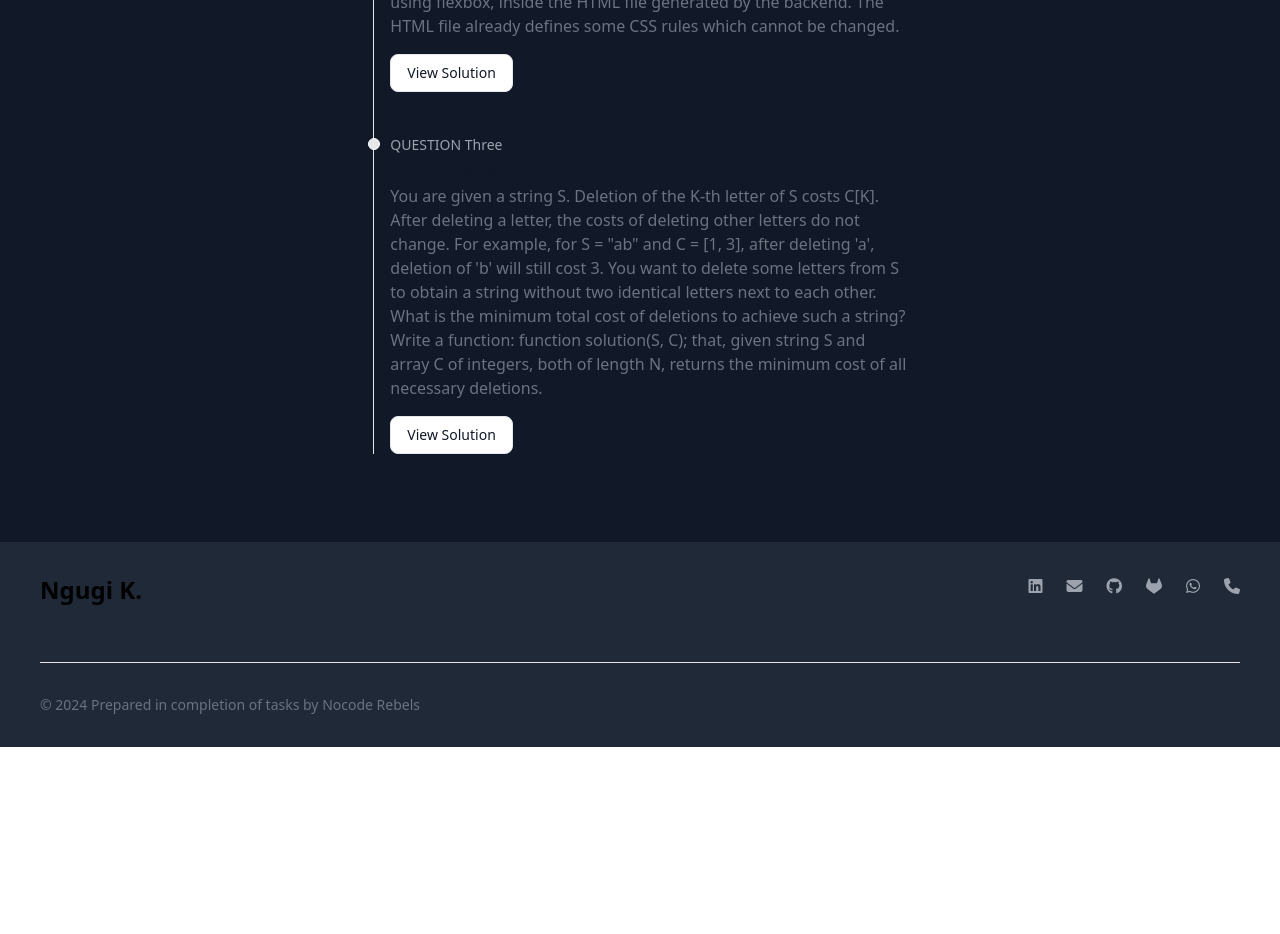
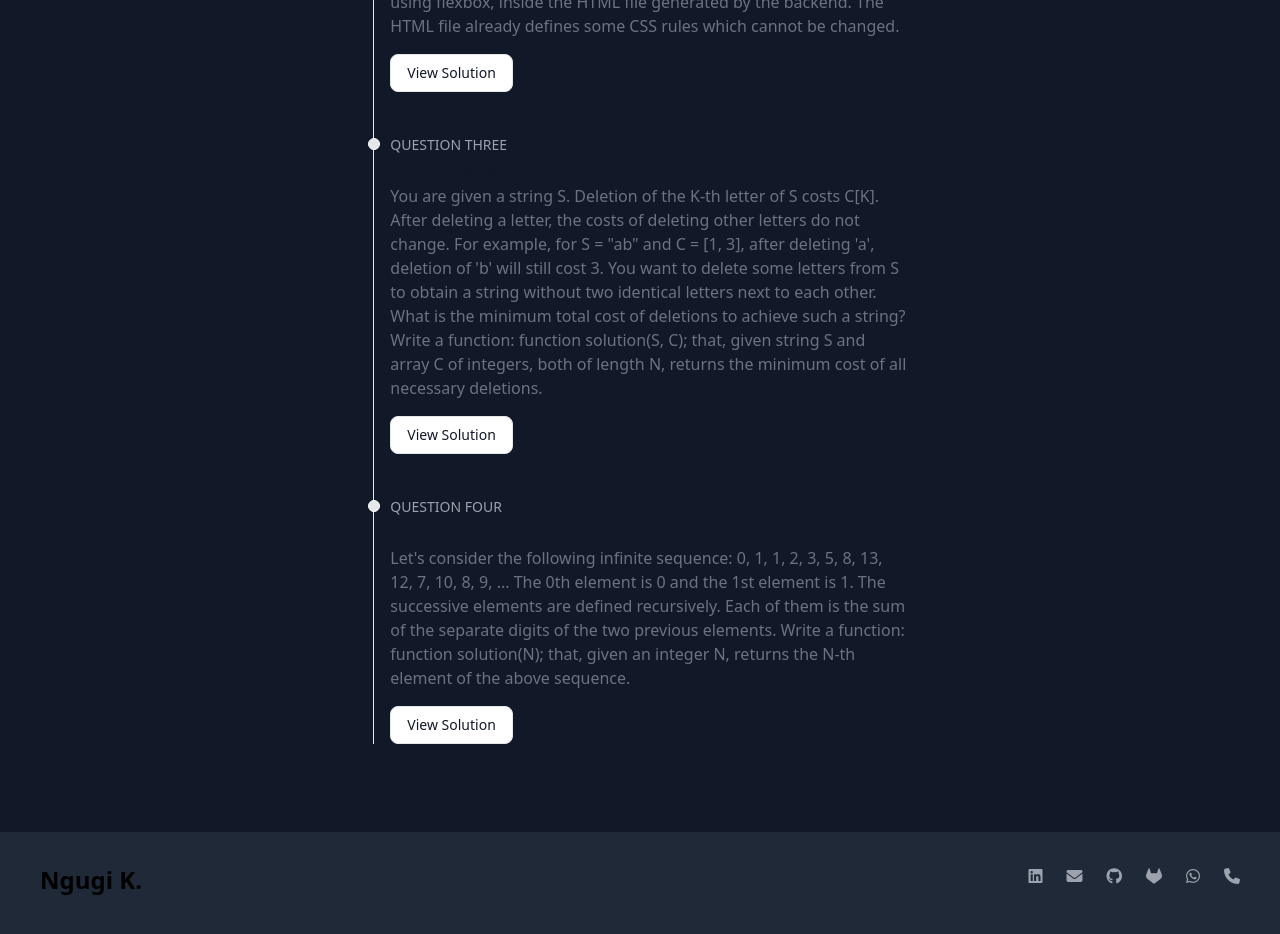
Before and after one commit to HeptaAurium/no-code-rebels, a Vue app: page / in a window 1280 px wide. Shown: the part 920-1854 px from the top of the page. Before the commit the page ends 1667 px from the top, so only its background shows below. Built offline with nearby package versions, Linux system fonts and the light colour scheme.

Commit message:
Question four

```diff
--- a/src/pages/home/Main.vue
+++ b/src/pages/home/Main.vue
@@ -66,7 +66,7 @@
             class="absolute w-3 h-3 bg-gray-200 rounded-full mt-1.5 -start-1.5 border border-white dark:border-gray-900 dark:bg-gray-700"
           ></div>
           <time
-            class="mb-1 text-sm font-normal leading-none text-gray-400 dark:text-gray-500"
+            class="mb-1 text-sm font-normal leading-none text-gray-400 dark:text-gray-500 uppercase"
             >QUESTION ONE</time
           >
           <h3 class="text-lg font-semibold text-gray-900 dark:text-white">
@@ -92,7 +92,7 @@
             class="absolute w-3 h-3 bg-gray-200 rounded-full mt-1.5 -start-1.5 border border-white dark:border-gray-900 dark:bg-gray-700"
           ></div>
           <time
-            class="mb-1 text-sm font-normal leading-none text-gray-400 dark:text-gray-500"
+            class="mb-1 text-sm font-normal leading-none text-gray-400 dark:text-gray-500 uppercase"
             >QUESTION TWO</time
           >
           <h3 class="text-lg font-semibold text-gray-900 dark:text-white">
@@ -112,12 +112,13 @@
             >View Solution
           </router-link>
         </li>
+
         <li class="mb-10 ms-4">
           <div
             class="absolute w-3 h-3 bg-gray-200 rounded-full mt-1.5 -start-1.5 border border-white dark:border-gray-900 dark:bg-gray-700"
           ></div>
           <time
-            class="mb-1 text-sm font-normal leading-none text-gray-400 dark:text-gray-500"
+            class="mb-1 text-sm font-normal leading-none text-gray-400 dark:text-gray-500 uppercase"
             >QUESTION Three</time
           >
           <h3 class="text-lg font-semibold text-gray-900 dark:text-white">
@@ -143,6 +144,34 @@
             >View Solution
           </router-link>
         </li>
+        <li class="mb-10 ms-4">
+          <div
+            class="absolute w-3 h-3 bg-gray-200 rounded-full mt-1.5 -start-1.5 border border-white dark:border-gray-900 dark:bg-gray-700"
+          ></div>
+          <time
+            class="mb-1 text-sm font-normal leading-none text-gray-400 dark:text-gray-500 uppercase"
+            >QUESTION Four</time
+          >
+          <h3 class="text-lg font-semibold text-gray-900 dark:text-white">
+            Fib Digits
+          </h3>
+          <p
+            class="mb-4 text-base font-normal text-gray-500 dark:text-gray-400"
+          >
+            Let's consider the following infinite sequence: 0, 1, 1, 2, 3, 5, 8,
+            13, 12, 7, 10, 8, 9, ... The 0th element is 0 and the 1st element is
+            1. The successive elements are defined recursively. Each of them is
+            the sum of the separate digits of the two previous elements. Write a
+            function: function solution(N); that, given an integer N, returns
+            the N-th element of the above sequence.
+          </p>
+          <router-link
+            to="/solutions/question-four"
+            href="#"
+            class="inline-flex items-center px-4 py-2 text-sm font-medium text-gray-900 bg-white border border-gray-200 rounded-lg hover:bg-gray-100 hover:text-blue-700 focus:z-10 focus:ring-4 focus:outline-none focus:ring-gray-100 focus:text-blue-700 dark:bg-gray-800 dark:text-gray-400 dark:border-gray-600 dark:hover:text-white dark:hover:bg-gray-700 dark:focus:ring-gray-700"
+            >View Solution
+          </router-link>
+        </li>
       </ol>
     </section>
   </div>
--- a/src/router/index.js
+++ b/src/router/index.js
@@ -4,6 +4,7 @@ import Home from "@/pages/home/Main.vue";
 import FizzBuzz from "@/solutions/fizzbuzz/Main.vue";
 import CssContent from "@/solutions/css-content-position/Main.vue";
 import CheapLetterDeletion from "@/solutions/cheap-letter-deletion/Main.vue";
+import FibDigits from "@/solutions/fib-digits/Main.vue";
 
 const routes = [
   {
@@ -37,6 +38,14 @@ const routes = [
       title: "Question Three | Nocode Rebels",
     },
   },
+  {
+    path: "/solutions/question-four",
+    name: "fib-digits",
+    component: FibDigits,
+    meta: {
+      title: "Question Four | Nocode Rebels",
+    },
+  },
 ];
 
 const router = createRouter({
--- /dev/null
+++ b/src/solutions/fib-digits/Main.vue
@@ -0,0 +1,106 @@
+<template>
+    <Nav page="css-content" breadcrumb="true" />
+    <div class="solution bg-gray-800 w-10/12 mx-auto min-h-screen py-12 rounded-lg text-white px-6 mb-3">
+        <div class="my-3 py-3" id="question">
+            QUESTION:
+            <div class="flex flex-wrap">
+                <div class="italic p-4">
+                    <p>
+                        Let's consider the following infinite sequence: <br>
+                    <pre>0, 1, 1, 2, 3, 5, 8, 13, 12, 7, 10, 8, 9, ... </pre> <br>
+                    The 0th element is 0 and the 1st element is 1. The successive elements are defined recursively. Each
+                    of them is the sum of the separate digits of the two previous elements.
+
+                    </p>
+                    <p class="mt-3">
+                        Write a function: <br />
+                        <code> function solution(N); </code> <br />
+                        that, given an integer N, returns the N-th element of the above sequence.
+
+                    </p>
+                </div>
+            </div>
+        </div>
+        <div class="my-3 py-3" id="solution">
+            SOLUTION:
+            <div class="flex flex-wrap">
+                <div class="italic p-4">
+                    <pre class="code">
+                        const solution = (N) => {
+                        if (N === 0) return 0;
+                        if (N === 1) return 1;
+
+                        let prev1 = 1;
+                        let prev2 = 0;
+
+                        for (let i = 2; i <= N; i++) {
+                            const current = prev1 + prev2;
+                            prev2 = prev1;
+                            prev1 = current;
+                        }
+
+                        return prev1;
+                    };
+                    </pre>
+                </div>
+            </div>
+        </div>
+        <div class="my-3 py-3" id="result">
+            RESULT:
+            <div class="w-full mt-3">
+                <label for="default-search"
+                    class="mb-2 text-sm font-medium text-gray-900 sr-only dark:text-white">Search</label>
+                <div class="relative">
+
+                    <input type="search" id="default-search"
+                        class="block w-full p-4 ps-10 text-sm text-gray-900 border border-gray-300 rounded-lg bg-gray-50 focus:ring-blue-500 focus:border-blue-500 dark:bg-gray-700 dark:border-gray-600 dark:placeholder-gray-400 dark:text-white dark:focus:ring-blue-500 dark:focus:border-blue-500"
+                        placeholder="Enter String" v-model="N" required />
+
+
+                    <button @click="getSoln()"
+                        class="text-white absolute end-2.5 bottom-2.5 bg-blue-700 hover:bg-blue-800 focus:ring-4 focus:outline-none focus:ring-blue-300 font-medium rounded-lg text-sm px-4 py-2 dark:bg-blue-600 dark:hover:bg-blue-700 dark:focus:ring-blue-800">
+                        DISPLAY SOLUTION
+                    </button>
+                </div>
+                <div class="flex flex-col text-sm pl-4" v-if="soln != ''">
+                    <span class="mt-1"> Solution: {{ soln }} </span>
+                </div>
+            </div>
+        </div>
+    </div>
+</template>
+
+<script setup>
+import Nav from "@/components/header/Main.vue";
+import { ref } from "vue";
+
+const soln = ref("");
+const N = ref("");
+
+
+const getSoln = () => {
+    if (N == "") return alert("Please enter valid input");
+    soln.value = solution(N.value);
+};
+
+// solution
+const solution = (N) => {
+    if (N === 0) return 0;
+    if (N === 1) return 1;
+
+    let prev1 = 1;
+    let prev2 = 0;
+
+    for (let i = 2; i <= N; i++) {
+        const current = prev1 + prev2;
+        prev2 = prev1;
+        prev1 = current;
+    }
+
+    return prev1;
+};
+
+
+</script>
+
+<style lang="scss" scoped></style>
```
